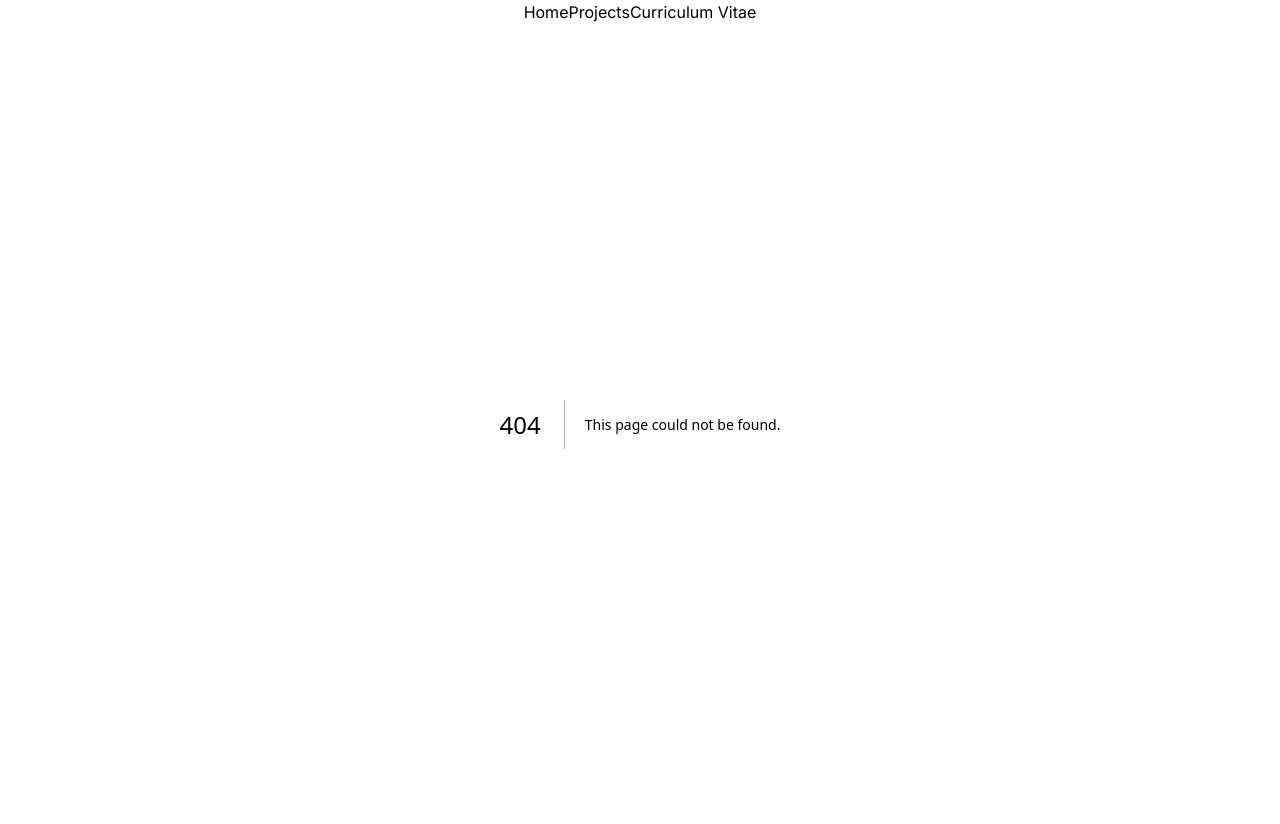
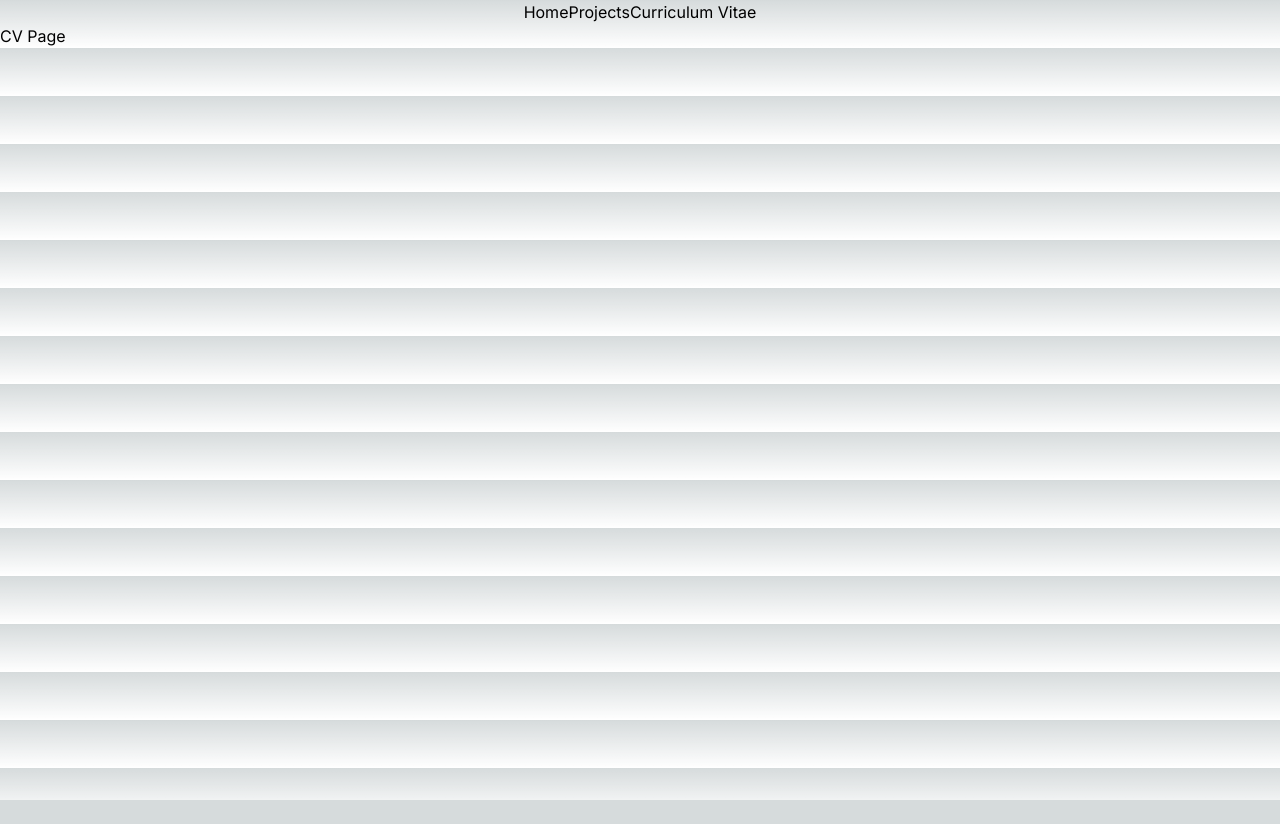
Before and after one commit to anhnlh/anhnlh.com, a Next.js app: page /cv in a window 1280 px wide. Before the commit this address had no page. After the commit the page ends 800 px from the top, so only its background shows below. Built offline with nearby package versions, Linux system fonts and the light colour scheme.

Commit message:
add skeleton for CV page

```diff
--- /dev/null
+++ b/src/app/cv/page.jsx
@@ -0,0 +1,5 @@
+import React from "react";
+
+export default function Page() {
+  return <p>CV Page</p>;
+}
```
